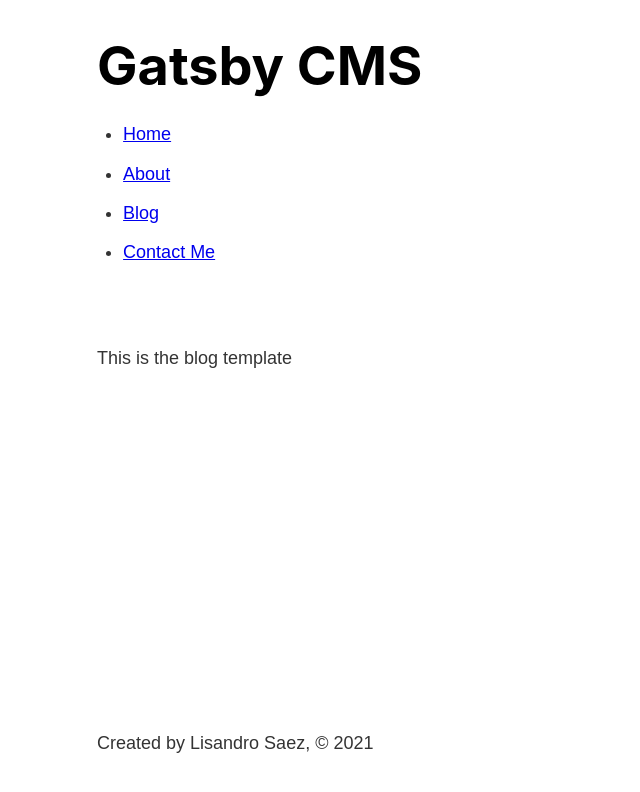
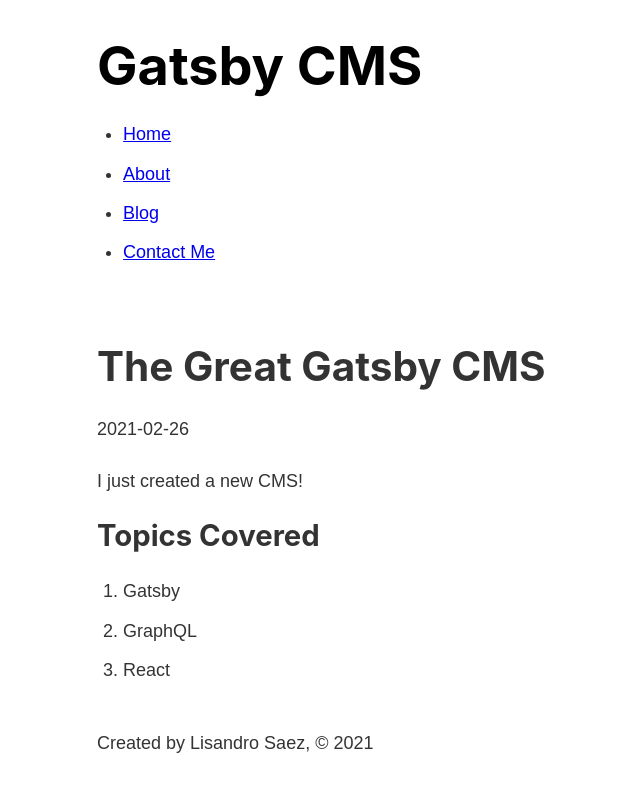
Before and after one commit to LichiSaez/gatsby-cms-project, a Gatsby site: page /blog/gatsby in a window 1280 px wide. Shown: the whole page, without its empty margins (186-826 px from the left). Built offline with nearby package versions, Linux system fonts and the light colour scheme; Gatsby itself is replaced by a stand-in of ours.

Commit message:
getting the md content into the blog pages

```diff
--- a/src/templates/blog.js
+++ b/src/templates/blog.js
@@ -1,12 +1,27 @@
-import React from 'react';
-import Layout from '../components/layout';
+import React from "react";
+import { graphql } from "gatsby";
+import Layout from "../components/layout";
 
-const Blog = () => {
-    return (
-        <Layout>
-            This is the blog template
-        </Layout>
-    )
+export const query = graphql`
+  query($slug: String!) {
+    markdownRemark(fields: { slug: { eq: $slug } }) {
+      frontmatter {
+        title
+        date
+      }
+      html
+    }
+  }
+`;
+
+const Blog = (props) => {
+  return (
+    <Layout>
+      <h1>{props.data.markdownRemark.frontmatter.title}</h1>
+      <p>{props.data.markdownRemark.frontmatter.date}</p>
+      <div dangerouslySetInnerHTML={{__html: props.data.markdownRemark.html}}></div>
+    </Layout>
+  )
 };
 
 export default Blog;
```
